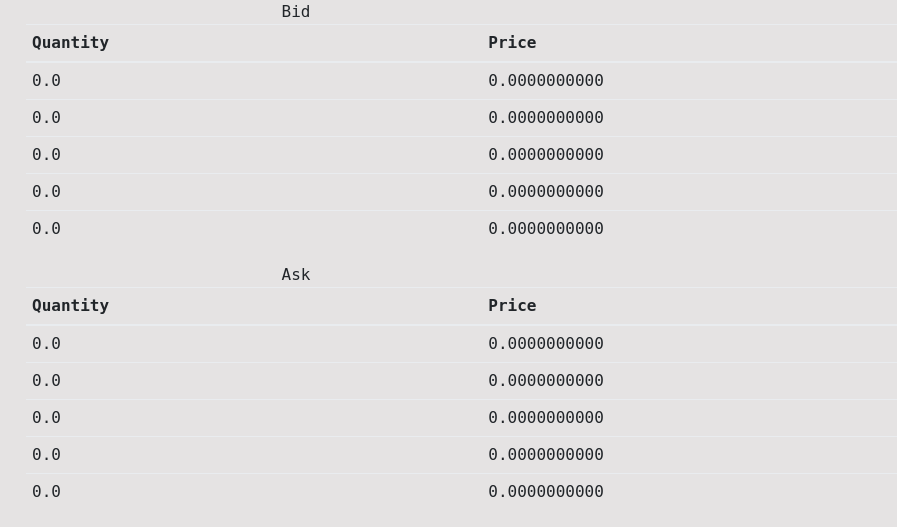
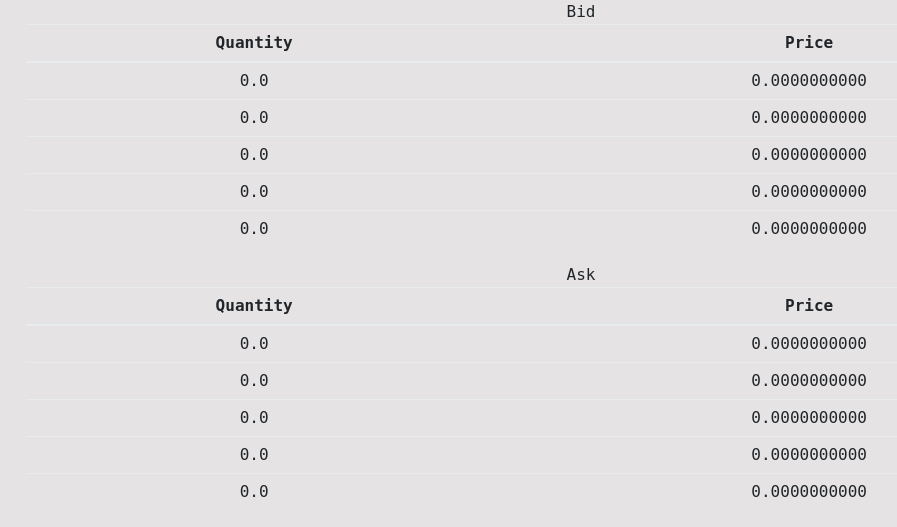
Before and after one commit to ahmermalik/Crypto_Currency_Project, a Python web app: template dashboard/templates/table.html in a window 1280 px wide. Shown: the top 527 px of the page, without its empty margins (59-956 px from the left). Run offline with Jinja, Linux system fonts and the light colour scheme; the template is opened without the code that fills it, so the values that code supplies are empty; some libraries are stand-ins or nearby versions; some web fonts are replaced.

Commit message:
update modul table

```diff
--- a/dashboard/templates/table.html
+++ b/dashboard/templates/table.html
@@ -14,7 +14,7 @@
 <div class="table-responsive">
     <table class="table">
         <div class="row ">
-            <div class="col-md-6 modal-subheader">Bid
+            <div class="col-md-12 modal-subheader">Bid
             </div>
         </div>
 
@@ -34,7 +34,7 @@
     </table>
         <table class="table">
         <div class="row ">
-            <div class="col-md-6 modal-subheader">Ask
+            <div class="col-md-12 modal-subheader">Ask
             </div>
         </div>
 
--- a/static/css/style.css
+++ b/static/css/style.css
@@ -30,10 +30,6 @@ html, body {
 
 .card-block-bottom {
    margin-top: 0.7rem;
-}
-
-.delete-btn {
-  display: inline-block;
 }
 .card-title {
   flex: auto;
@@ -74,6 +70,7 @@ html, body {
 
 .table td, .table th {
     font-size: .5rem !important;
+    text-align: center;
     padding: 6px !important;
 }
 
```
